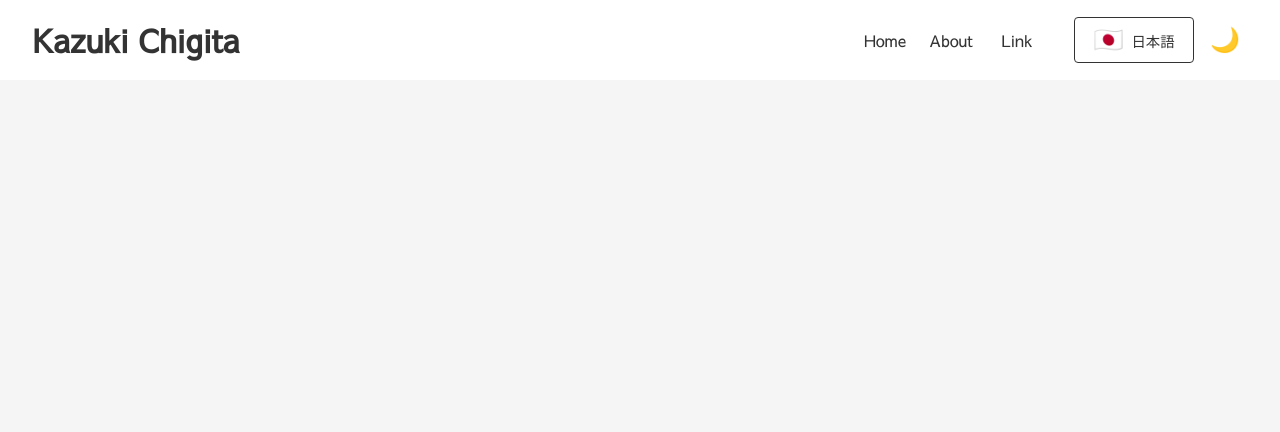
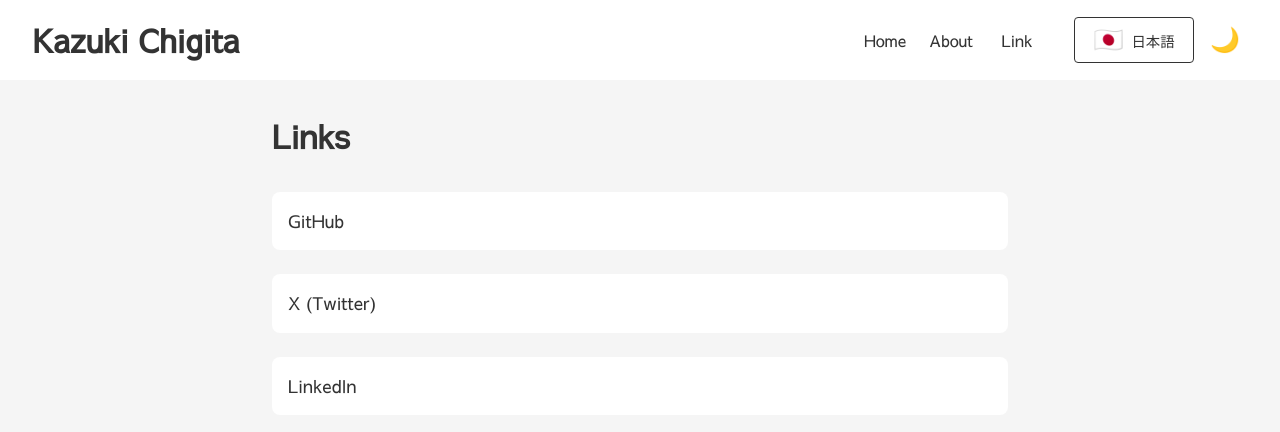
Before and after one commit to chigichan24/chigichan24.github.io, a React (Vite) app: page /#/link in a window 1280 px wide. Shown: the top 432 px of the page. Built offline with nearby package versions, Linux system fonts and the light colour scheme.

Commit message:
Add links

```diff
--- a/src/App.tsx
+++ b/src/App.tsx
@@ -2,6 +2,7 @@ import { HashRouter as Router, Routes, Route } from 'react-router-dom';
 import { Header } from "./components/Header";
 import { MainContent } from "./components/MainContent";
 import { About } from "./components/About";
+import { Link } from "./components/Link";
 import { LanguageProvider } from "./contexts/LanguageContext";
 
 function App() {
@@ -12,6 +13,7 @@ function App() {
         <Routes>
           <Route path="/" element={<MainContent />} />
           <Route path="/about" element={<About />} />
+          <Route path="/link" element={<Link />} />
         </Routes>
       </Router>
     </LanguageProvider>
--- a/src/components/Header.tsx
+++ b/src/components/Header.tsx
@@ -39,7 +39,7 @@ export function Header() {
               <a href="/#/about">{t("about")}</a>
             </li>
             <li>
-              <a href="/link">{t("link")}</a>
+              <a href="/#/link">{t("link")}</a>
             </li>
           </ul>
         </nav>
--- /dev/null
+++ b/src/components/Link.css
@@ -0,0 +1,52 @@
+.link-container {
+  max-width: 800px;
+  margin: 0 auto;
+  padding: 2rem;
+}
+
+.link-container h2 {
+  font-size: 2rem;
+  margin-bottom: 2rem;
+  color: var(--body-text);
+}
+
+.links-grid {
+  display: grid;
+  gap: 1.5rem;
+}
+
+.link-item {
+  display: flex;
+  align-items: center;
+  gap: 1rem;
+  padding: 1rem;
+  background: var(--header-bg);
+  border-radius: 8px;
+  text-decoration: none;
+  color: var(--header-text);
+  transition: transform 0.2s ease;
+}
+
+.link-item:hover {
+  transform: translateY(-2px);
+}
+
+.link-item img {
+  width: 24px;
+  height: 24px;
+}
+
+.link-item span {
+  font-size: 1.1rem;
+}
+
+@media (max-width: 768px) {
+  .link-container {
+    padding: 1rem;
+  }
+
+  .link-container h2 {
+    font-size: 1.5rem;
+    margin-bottom: 1.5rem;
+  }
+}
--- /dev/null
+++ b/src/components/Link.tsx
@@ -0,0 +1,38 @@
+import { useLanguage } from "../contexts/LanguageContext";
+import "./Link.css";
+
+export function Link() {
+  const { t } = useLanguage();
+
+  return (
+    <main className="link-container">
+      <h2>{t("link.title")}</h2>
+      <div className="links-grid">
+        <a
+          href="https://github.com/chigichan24"
+          target="_blank"
+          rel="noopener noreferrer"
+          className="link-item"
+        >
+          <span>GitHub</span>
+        </a>
+        <a
+          href="https://x.com/chigichan24"
+          target="_blank"
+          rel="noopener noreferrer"
+          className="link-item"
+        >
+          <span>X (Twitter)</span>
+        </a>
+        <a
+          href="https://www.linkedin.com/in/kazuki-chigita/"
+          target="_blank"
+          rel="noopener noreferrer"
+          className="link-item"
+        >
+          <span>LinkedIn</span>
+        </a>
+      </div>
+    </main>
+  );
+}
--- a/src/contexts/LanguageContext.tsx
+++ b/src/contexts/LanguageContext.tsx
@@ -43,7 +43,7 @@ const translations: Translations = {
     "about.education.high.name": "National Institute of Technology, Kurume College (2012-2017)",
     "about.education.high.department": "Control and Information Engineering",
     "about.education.high.type": "Associate's Degree",
-    "about.presentation": "Presentation",
+    "about.presentation": "Output Contents",
     "about.presentation.flutterkaigi2024.title": "FlutterKaigi 2024: Obfuscation on Flutter Apps",
     "about.presentation.flutterkaigi2024.speakerdeck": "https://speakerdeck.com/chigichan24/fluttertonan-du-hua",
     "about.presentation.flutterkaigi2024.youtube": "https://www.youtube.com/watch?v=x2jMRJe_bSY",
@@ -51,6 +51,7 @@ const translations: Translations = {
     "about.presentation.androidtestnight2024.speakerdeck": "https://speakerdeck.com/chigichan24/problem-investigation-with-tests",
     "about.presentation.documentsprovider2024.title": "Blog: Secure DocumentsProvider Implementation",
     "about.presentation.documentsprovider2024.speakerdeck": "https://techblog.lycorp.co.jp/ja/20240828a",
+    "link.title": "Links",
   },
   ja: {
     "home": "Home",
@@ -80,7 +81,7 @@ const translations: Translations = {
     "about.education.high.name": "久留米工業高等専門学校 (2012-2017)",
     "about.education.high.department": "制御情報工学科",
     "about.education.high.type": "準学士",
-    "about.presentation": "プレゼンテーション",
+    "about.presentation": "アウトプット",
     "about.presentation.flutterkaigi2024.title": "FlutterKaigi 2024: Flutterと難読化",
     "about.presentation.flutterkaigi2024.speakerdeck": "https://speakerdeck.com/chigichan24/fluttertonan-du-hua",
     "about.presentation.flutterkaigi2024.youtube": "https://www.youtube.com/watch?v=x2jMRJe_bSY",
@@ -88,6 +89,7 @@ const translations: Translations = {
     "about.presentation.androidtestnight2024.speakerdeck": "https://speakerdeck.com/chigichan24/problem-investigation-with-tests",
     "about.presentation.documentsprovider2024.title": "Blog: DocumentsProviderによるデータアクセスをよりセキュアにする工夫",
     "about.presentation.documentsprovider2024.speakerdeck": "https://techblog.lycorp.co.jp/ja/20240828a",
+    "link.title": "リンク",
   }
 };
 
```
